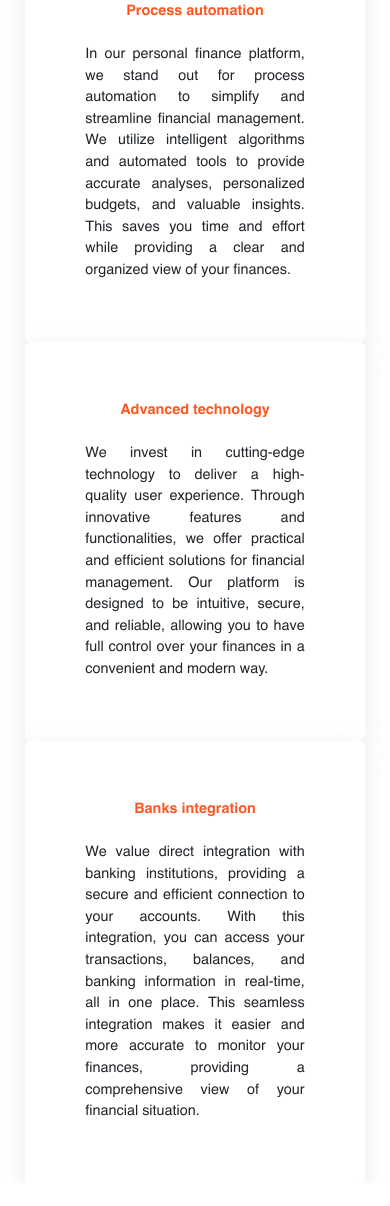
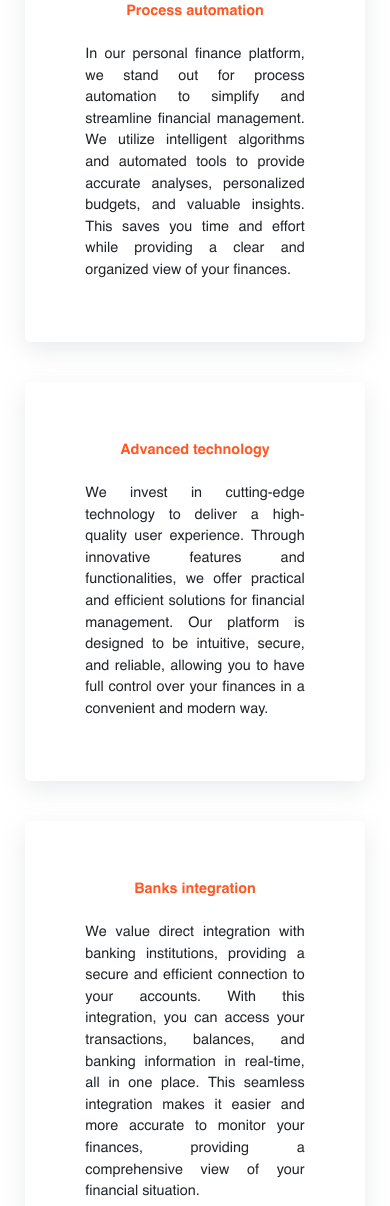
Before and after one commit to goomie-solutions/goomie-solutions, a plain HTML site: page src/view/about.html in a window 390 px wide. Shown: the part 776-1982 px from the top of the page. Before the commit the page ends 1959 px from the top, so only its background shows below. Drawn offline with nearby package versions, Linux system fonts and the light colour scheme.

Commit message:
feat: padding spacing has been adjusted for mobile sizes

```diff
--- a/src/styles/about.css
+++ b/src/styles/about.css
@@ -97,6 +97,7 @@
         padding: 60px !important;
         width: 87% !important;
         margin: auto !important;
+        margin-bottom: 40px !important;
     }
 
     .card-title, .card-text {
--- a/src/view/about.html
+++ b/src/view/about.html
@@ -60,7 +60,7 @@
         </div>
     </section>
 
-    <section>
+    <section class="mb-5">
         <div class="mb-5">
             <h1 class="fs-2 mt-5 text-end me-5 section-title-diff">Differentiation</h1>
         </div>
@@ -104,8 +104,7 @@
 
 
 
-
-    <!-- <footer class="text-center text-lg-start text-white footer-page">
+    <footer class="text-center text-lg-start text-white footer-page">
         <div class="text-md-start pt-5 d-flex mx-5 align-items-center justify-content-between">
 
               <div>
@@ -173,7 +172,7 @@
 
               </div>
         </div>
-    </footer> -->
+  </footer>
 
 
     <script src="https://cdn.jsdelivr.net/npm/bootstrap@5.3.0/dist/js/bootstrap.bundle.min.js"
```
Lines whose indentation alone changed are shown as unchanged.
